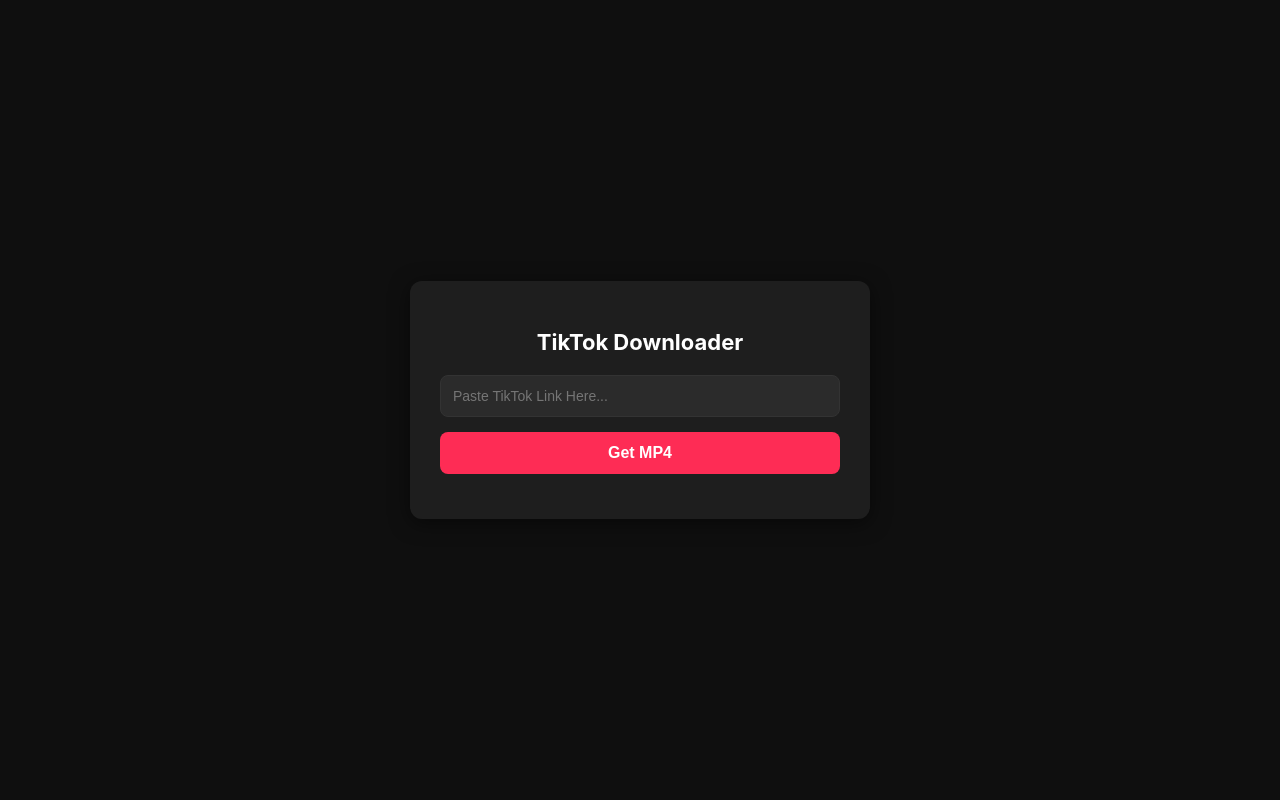
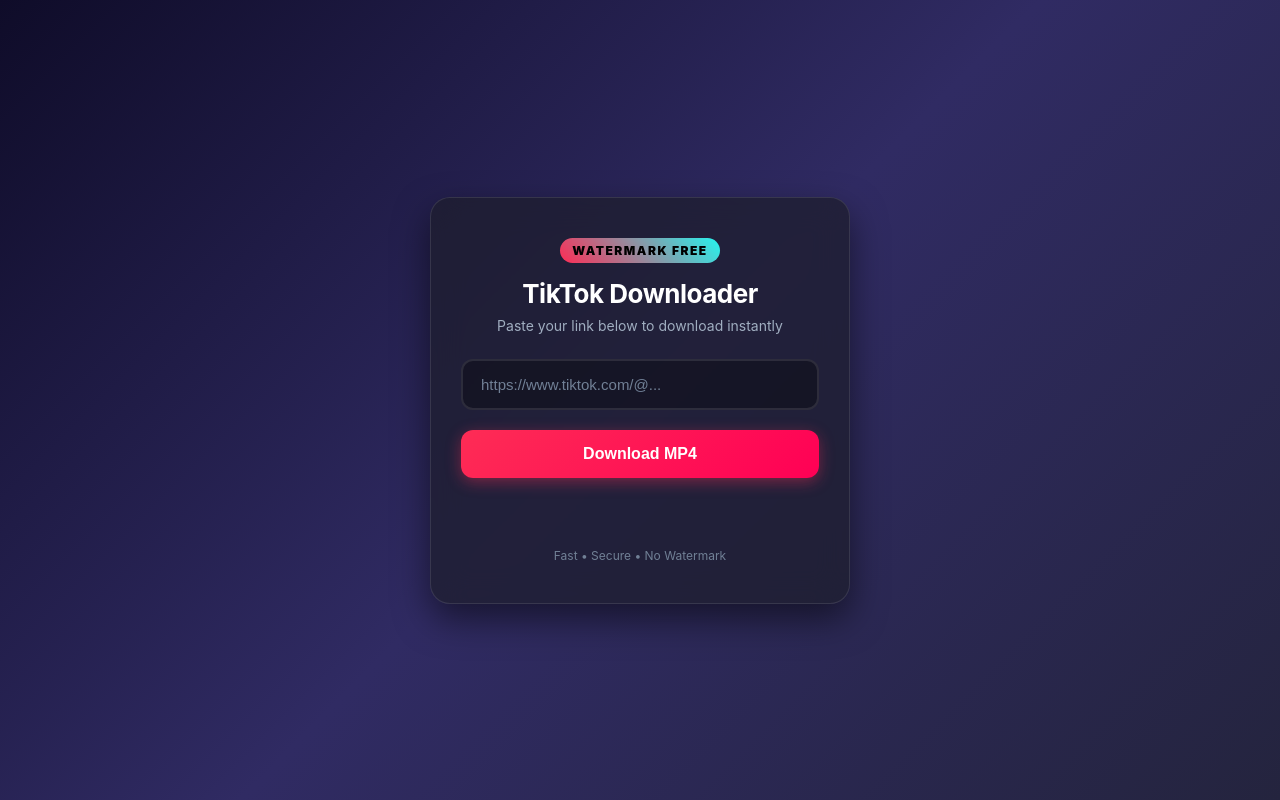
Before and after one commit to bestusernameeverfr/Tiktok-Downloader, a website: page public/index.html in a window 1280 px wide. Drawn offline with Linux system fonts and the light colour scheme.

Commit message:
Upgrade site design with modern glassmorphism

```diff
--- a/public/index.html
+++ b/public/index.html
@@ -3,62 +3,128 @@
 <head>
     <meta charset="UTF-8">
     <meta name="viewport" content="width=device-width, initial-scale=1.0">
-    <title>TikTok Downloader</title>
+    <title>TikTok Downloader Pro</title>
     <style>
+        * {
+            box-sizing: border-box;
+            margin: 0;
+            padding: 0;
+        }
         body {
-            background-color: #0f0f0f;
+            background: linear-gradient(135deg, #0f0c29, #302b63, #24243e);
             color: #ffffff;
-            font-family: -apple-system, BlinkMacSystemFont, "Segoe UI", Roboto, sans-serif;
+            font-family: -apple-system, BlinkMacSystemFont, "Segoe UI", Roboto, Helvetica, Arial, sans-serif;
             display: flex;
-            flex-direction: column;
             align-items: center;
             justify-content: center;
-            height: 100vh;
-            margin: 0;
+            min-height: 100vh;
+            padding: 20px;
         }
-        .container {
-            background: #1e1e1e;
-            padding: 30px;
-            border-radius: 12px;
-            box-shadow: 0 4px 20px rgba(0,0,0,0.5);
-            width: 90%;
-            max-width: 400px;
+        .card {
+            background: rgba(30, 30, 46, 0.75);
+            backdrop-filter: blur(16px);
+            -webkit-backdrop-filter: blur(16px);
+            border: 1px solid rgba(255, 255, 255, 0.1);
+            padding: 40px 30px;
+            border-radius: 20px;
+            box-shadow: 0 15px 35px rgba(0, 0, 0, 0.5);
+            width: 100%;
+            max-width: 420px;
             text-align: center;
         }
-        h2 { margin-bottom: 20px; font-size: 22px; }
+        .logo-badge {
+            display: inline-block;
+            background: linear-gradient(45deg, #fe2c55, #25f4ee);
+            color: #000;
+            font-weight: 900;
+            font-size: 12px;
+            text-transform: uppercase;
+            letter-spacing: 1.5px;
+            padding: 5px 12px;
+            border-radius: 20px;
+            margin-bottom: 15px;
+        }
+        h2 {
+            font-size: 26px;
+            font-weight: 700;
+            margin-bottom: 8px;
+            letter-spacing: -0.5px;
+        }
+        p.subtitle {
+            color: #a0aec0;
+            font-size: 14px;
+            margin-bottom: 25px;
+        }
+        .input-group {
+            position: relative;
+            margin-bottom: 20px;
+        }
         input {
             width: 100%;
-            padding: 12px;
-            border-radius: 8px;
-            border: 1px solid #333;
-            background: #2b2b2b;
+            padding: 15px 18px;
+            border-radius: 12px;
+            border: 2px solid rgba(255, 255, 255, 0.1);
+            background: rgba(15, 15, 25, 0.6);
             color: white;
-            font-size: 14px;
-            box-sizing: border-box;
-            margin-bottom: 15px;
+            font-size: 15px;
             outline: none;
+            transition: all 0.3s ease;
+        }
+        input:focus {
+            border-color: #25f4ee;
+            box-shadow: 0 0 15px rgba(37, 244, 238, 0.2);
+        }
+        input::placeholder {
+            color: #718096;
         }
         button {
             width: 100%;
-            padding: 12px;
-            border-radius: 8px;
+            padding: 15px;
+            border-radius: 12px;
             border: none;
-            background: #fe2c55;
+            background: linear-gradient(135deg, #fe2c55 0%, #ff0055 100%);
             color: white;
             font-size: 16px;
-            font-weight: bold;
+            font-weight: 700;
             cursor: pointer;
+            box-shadow: 0 4px 15px rgba(254, 44, 85, 0.4);
+            transition: all 0.3s ease;
         }
-        #status { margin-top: 15px; font-size: 14px; color: #aaa; }
+        button:hover {
+            transform: translateY(-2px);
+            box-shadow: 0 6px 20px rgba(254, 44, 85, 0.6);
+        }
+        button:active {
+            transform: translateY(0);
+        }
+        #status {
+            margin-top: 20px;
+            font-size: 14px;
+            font-weight: 500;
+            min-height: 20px;
+        }
+        .footer-note {
+            margin-top: 30px;
+            font-size: 12px;
+            color: #718096;
+        }
     </style>
 </head>
 <body>
 
-    <div class="container">
+    <div class="card">
+        <div class="logo-badge">Watermark Free</div>
         <h2>TikTok Downloader</h2>
-        <input type="text" id="urlInput" placeholder="Paste TikTok Link Here...">
-        <button onclick="triggerDownload()">Get MP4</button>
+        <p class="subtitle">Paste your link below to download instantly</p>
+
+        <div class="input-group">
+            <input type="text" id="urlInput" placeholder="https://www.tiktok.com/@...">
+        </div>
+
+        <button onclick="triggerDownload()">Download MP4</button>
         <p id="status"></p>
+
+        <div class="footer-note">Fast &bull; Secure &bull; No Watermark</div>
     </div>
 
     <script>
@@ -72,10 +138,9 @@
                 return;
             }
 
-            status.innerText = "Downloading starting shortly...";
-            status.style.color = "#2ecc71";
+            status.innerText = "Preparing your download...";
+            status.style.color = "#25f4ee";
 
-            // Directly navigate Safari to the server route which forces native iOS download prompt
             window.location.href = `/api/download-get?url=${encodeURIComponent(urlInput)}`;
         }
     </script>
```
